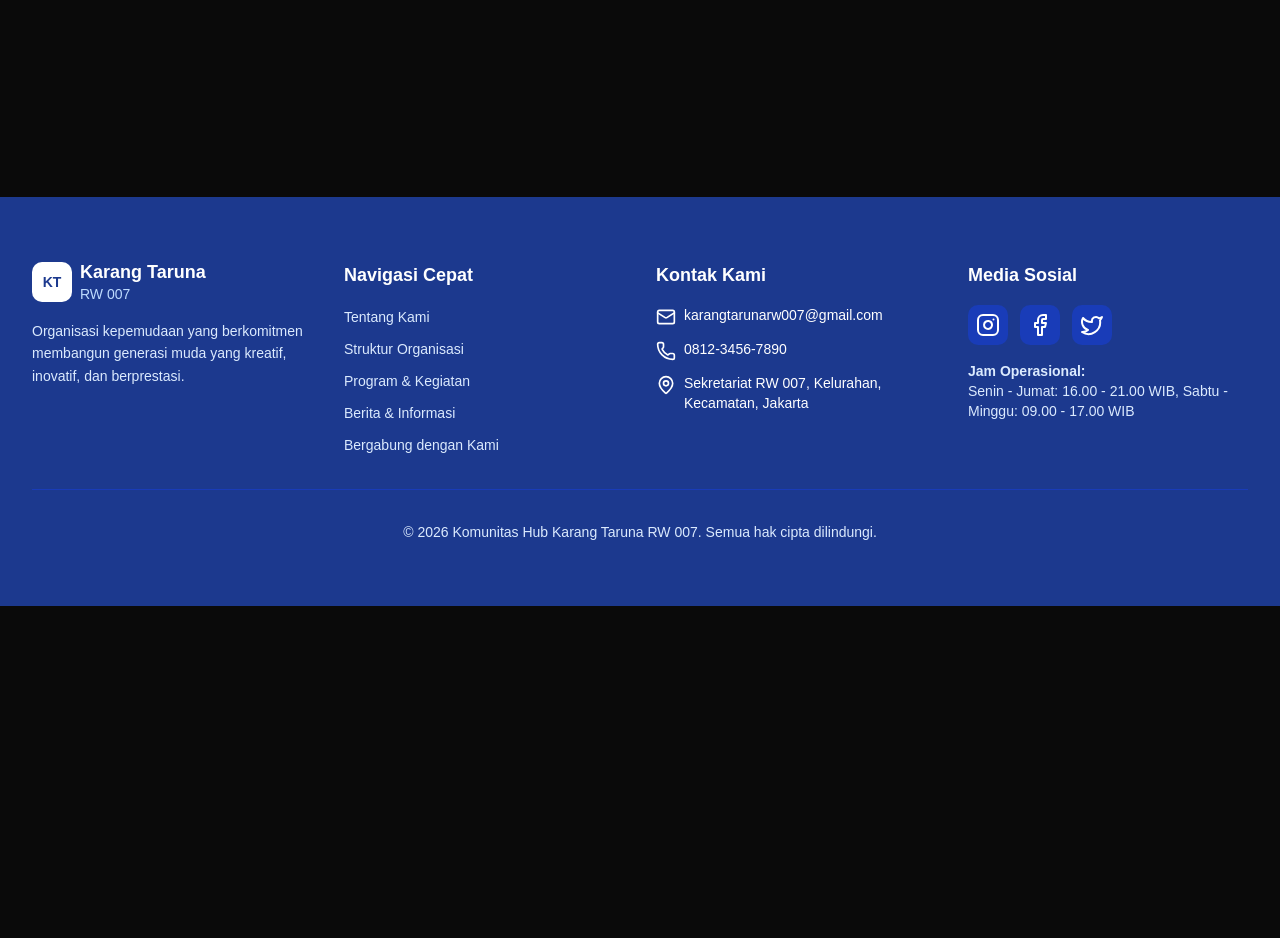
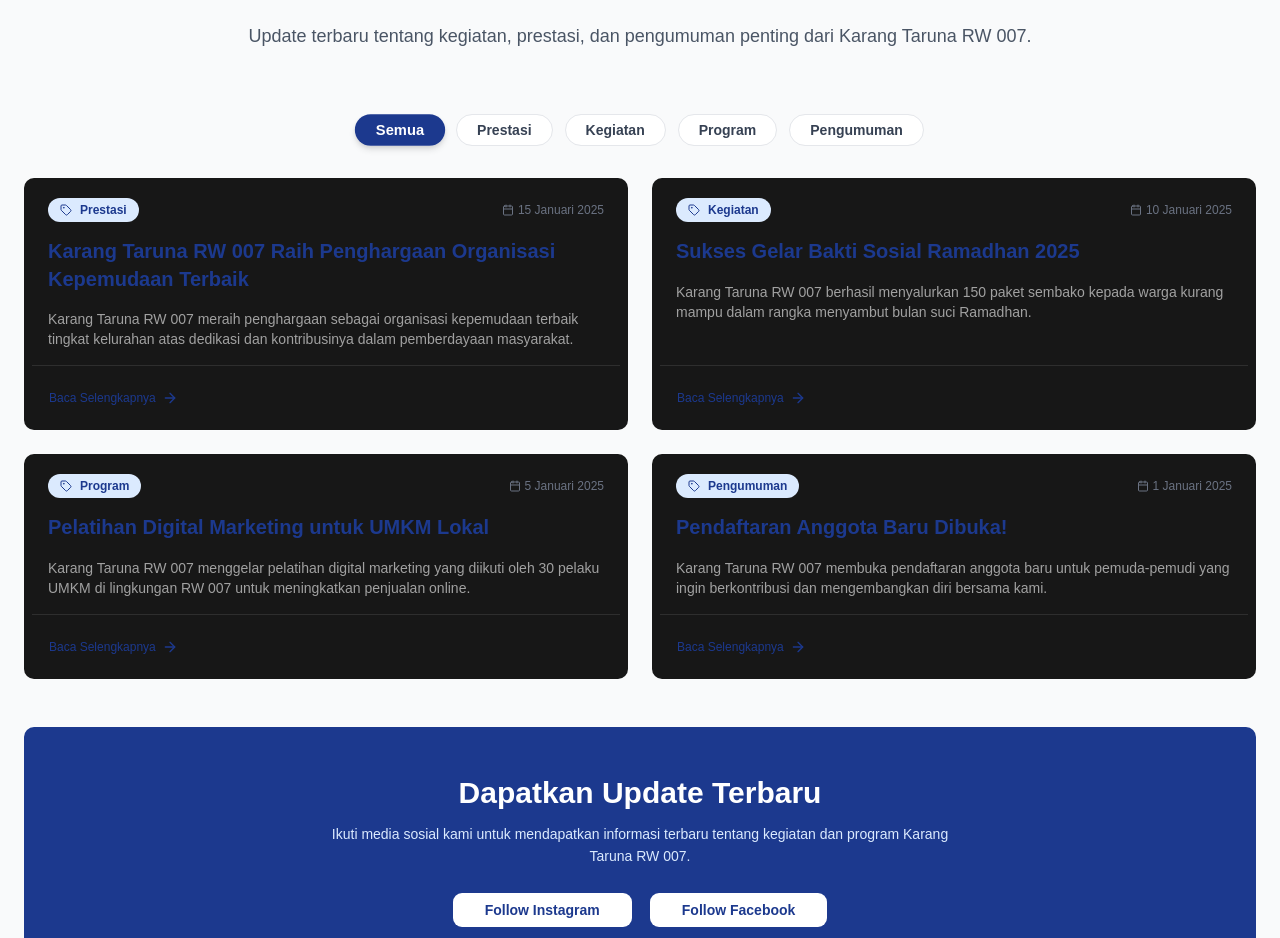
Before and after one commit to Farh4nHanz/kartar-rw-007, a React (Vite) app in the folder apps/web/: page /berita in a window 1280 px wide. Shown: the part 194-1132 px from the top of the page. Before the commit the page ends 800 px from the top, so only its background shows below. Built offline with nearby package versions, Linux system fonts and the light colour scheme.

Commit message:
feat(page): add news page

```diff
--- a/apps/web/src/components/footer.tsx
+++ b/apps/web/src/components/footer.tsx
@@ -9,7 +9,7 @@ const quickLinks: {
 	{ to: "/tentang-kami", label: "Tentang Kami" },
 	{ to: "/struktur", label: "Struktur Organisasi" },
 	{ to: "/program", label: "Program & Kegiatan" },
-	{ to: "/", label: "Berita & Informasi" },
+	{ to: "/berita", label: "Berita & Informasi" },
 	{ to: "/", label: "Bergabung dengan Kami" },
 ] as const;
 
--- a/apps/web/src/components/header.tsx
+++ b/apps/web/src/components/header.tsx
@@ -13,7 +13,7 @@ const links: {
 	{ to: "/tentang-kami", label: "Tentang Kami" },
 	{ to: "/struktur", label: "Struktur Organisasi" },
 	{ to: "/program", label: "Program & Kegiatan" },
-	{ to: "/", label: "Berita" },
+	{ to: "/berita", label: "Berita" },
 	{ to: "/galeri", label: "Galeri" },
 	{ to: "/kolaborasi", label: "Kolaborasi" },
 	{ to: "/", label: "Bergabung" },
--- a/apps/web/src/main.tsx
+++ b/apps/web/src/main.tsx
@@ -9,6 +9,7 @@ const router = createRouter({
 	defaultPreload: "intent",
 	defaultPendingComponent: () => <Loader />,
 	context: {},
+	scrollRestoration: true,
 });
 
 declare module "@tanstack/react-router" {
--- a/apps/web/src/routeTree.gen.ts
+++ b/apps/web/src/routeTree.gen.ts
@@ -15,6 +15,7 @@ import { Route as ProgramRouteImport } from './routes/program'
 import { Route as KontakRouteImport } from './routes/kontak'
 import { Route as KolaborasiRouteImport } from './routes/kolaborasi'
 import { Route as GaleriRouteImport } from './routes/galeri'
+import { Route as BeritaRouteImport } from './routes/berita'
 import { Route as IndexRouteImport } from './routes/index'
 
 const TentangKamiRoute = TentangKamiRouteImport.update({
@@ -47,6 +48,11 @@ const GaleriRoute = GaleriRouteImport.update({
   path: '/galeri',
   getParentRoute: () => rootRouteImport,
 } as any)
+const BeritaRoute = BeritaRouteImport.update({
+  id: '/berita',
+  path: '/berita',
+  getParentRoute: () => rootRouteImport,
+} as any)
 const IndexRoute = IndexRouteImport.update({
   id: '/',
   path: '/',
@@ -55,6 +61,7 @@ const IndexRoute = IndexRouteImport.update({
 
 export interface FileRoutesByFullPath {
   '/': typeof IndexRoute
+  '/berita': typeof BeritaRoute
   '/galeri': typeof GaleriRoute
   '/kolaborasi': typeof KolaborasiRoute
   '/kontak': typeof KontakRoute
@@ -64,6 +71,7 @@ export interface FileRoutesByFullPath {
 }
 export interface FileRoutesByTo {
   '/': typeof IndexRoute
+  '/berita': typeof BeritaRoute
   '/galeri': typeof GaleriRoute
   '/kolaborasi': typeof KolaborasiRoute
   '/kontak': typeof KontakRoute
@@ -74,6 +82,7 @@ export interface FileRoutesByTo {
 export interface FileRoutesById {
   __root__: typeof rootRouteImport
   '/': typeof IndexRoute
+  '/berita': typeof BeritaRoute
   '/galeri': typeof GaleriRoute
   '/kolaborasi': typeof KolaborasiRoute
   '/kontak': typeof KontakRoute
@@ -85,6 +94,7 @@ export interface FileRouteTypes {
   fileRoutesByFullPath: FileRoutesByFullPath
   fullPaths:
     | '/'
+    | '/berita'
     | '/galeri'
     | '/kolaborasi'
     | '/kontak'
@@ -94,6 +104,7 @@ export interface FileRouteTypes {
   fileRoutesByTo: FileRoutesByTo
   to:
     | '/'
+    | '/berita'
     | '/galeri'
     | '/kolaborasi'
     | '/kontak'
@@ -103,6 +114,7 @@ export interface FileRouteTypes {
   id:
     | '__root__'
     | '/'
+    | '/berita'
     | '/galeri'
     | '/kolaborasi'
     | '/kontak'
@@ -113,6 +125,7 @@ export interface FileRouteTypes {
 }
 export interface RootRouteChildren {
   IndexRoute: typeof IndexRoute
+  BeritaRoute: typeof BeritaRoute
   GaleriRoute: typeof GaleriRoute
   KolaborasiRoute: typeof KolaborasiRoute
   KontakRoute: typeof KontakRoute
@@ -165,6 +178,13 @@ declare module '@tanstack/react-router' {
       preLoaderRoute: typeof GaleriRouteImport
       parentRoute: typeof rootRouteImport
     }
+    '/berita': {
+      id: '/berita'
+      path: '/berita'
+      fullPath: '/berita'
+      preLoaderRoute: typeof BeritaRouteImport
+      parentRoute: typeof rootRouteImport
+    }
     '/': {
       id: '/'
       path: '/'
@@ -177,6 +197,7 @@ declare module '@tanstack/react-router' {
 
 const rootRouteChildren: RootRouteChildren = {
   IndexRoute: IndexRoute,
+  BeritaRoute: BeritaRoute,
   GaleriRoute: GaleriRoute,
   KolaborasiRoute: KolaborasiRoute,
   KontakRoute: KontakRoute,
--- /dev/null
+++ b/apps/web/src/routes/berita.tsx
@@ -0,0 +1,131 @@
+import { createFileRoute, Link } from "@tanstack/react-router";
+import { ArrowRight, Calendar, Tag } from "lucide-react";
+import { useState } from "react";
+import { Button } from "@/components/ui/button";
+import {
+	Card,
+	CardContent,
+	CardFooter,
+	CardHeader,
+	CardTitle,
+} from "@/components/ui/card";
+import { contactInfo, news } from "@/data/mock";
+import { cn } from "@/lib/utils";
+
+export const Route = createFileRoute("/berita")({
+	component: RouteComponent,
+});
+
+function RouteComponent() {
+	const [filter, setFilter] = useState("Semua");
+	const categories = ["Semua", ...new Set(news.map((n) => n.category))];
+
+	const filteredNews =
+		filter === "Semua" ? news : news.filter((n) => n.category === filter);
+
+	return (
+		<div className="flex h-fit min-h-screen w-full justify-center bg-gray-50 py-16">
+			<div className="container w-full px-6 py-2">
+				{/* Header */}
+				<div className="mb-16 text-center">
+					<h1 className="mb-4 font-bold text-5xl text-blue-900">
+						Berita & Informasi
+					</h1>
+					<p className="text-gray-600 text-lg">
+						Update terbaru tentang kegiatan, prestasi, dan pengumuman penting
+						dari Karang Taruna RW 007.
+					</p>
+				</div>
+
+				{/* Filter */}
+				<div className="mb-8 flex flex-wrap justify-center gap-3">
+					{categories.map((category) => (
+						<Button
+							key={category}
+							className={cn(
+								"rounded-full px-5 py-2 font-[550] text-sm transition-all duration-300",
+								filter === category
+									? "scale-105 bg-blue-900 text-white shadow-md"
+									: "border border-gray-200 bg-white text-gray-700 hover:bg-blue-50 hover:text-blue-900",
+							)}
+							onClick={() => setFilter(category)}
+						>
+							{category}
+						</Button>
+					))}
+				</div>
+
+				{/* News Grid */}
+				<div className="grid grid-cols-[repeat(auto-fill,minmax(400px,1fr))] gap-6">
+					{filteredNews.map((news) => (
+						<Card
+							key={news.id}
+							className="overflow-hidden rounded-lg px-2 py-5 transition-all duration-300 hover:-translate-y-1 hover:shadow-lg"
+						>
+							<CardHeader>
+								<div className="mb-3 flex items-center justify-between">
+									<span className="flex items-center gap-2 rounded-full bg-blue-100 px-3 py-1 font-semibold text-blue-900 text-xs">
+										<Tag className="size-3" />
+										{news.category}
+									</span>
+									<span className="flex items-center gap-1 text-gray-500 text-xs">
+										<Calendar className="size-3" />
+										{new Intl.DateTimeFormat("id-ID", {
+											dateStyle: "long",
+										}).format(new Date(news.date))}
+									</span>
+								</div>
+
+								<CardTitle className="font-semibold text-blue-900 text-xl leading-snug">
+									{news.title}
+								</CardTitle>
+							</CardHeader>
+
+							<CardContent className="line-clamp-4 h-full text-muted-foreground text-sm">
+								{news.excerpt}
+							</CardContent>
+
+							<CardFooter>
+								<Link to=".">
+									<Button
+										variant="link"
+										className="px-0 text-blue-900 hover:cursor-pointer"
+									>
+										Baca Selengkapnya
+										<ArrowRight className="size-4" />
+									</Button>
+								</Link>
+							</CardFooter>
+						</Card>
+					))}
+				</div>
+
+				{/* Subscription CTA */}
+				<Card className="mt-12 flex w-full items-center rounded-lg bg-blue-900 text-white">
+					<CardContent className="flex max-w-2xl flex-col items-center py-8 text-center">
+						<h3 className="mb-3 font-bold text-3xl">Dapatkan Update Terbaru</h3>
+						<p className="mb-6 text-blue-100 text-sm leading-relaxed">
+							Ikuti media sosial kami untuk mendapatkan informasi terbaru
+							tentang kegiatan dan program Karang Taruna RW 007.
+						</p>
+
+						<div className="flex items-center gap-4">
+							{contactInfo.socialMedia
+								.filter((sm) => sm.label.toLowerCase() !== "twitter")
+								.map((sm) => (
+									<Link to={sm.link} key={sm.label}>
+										<Button
+											size="lg"
+											className="rounded-lg bg-white px-8 py-4 font-semibold text-blue-900 text-sm transition-colors duration-300 hover:cursor-pointer hover:bg-gray-100"
+										>
+											Follow {sm.label}
+										</Button>
+									</Link>
+								))}
+						</div>
+					</CardContent>
+				</Card>
+			</div>
+		</div>
+	);
+}
--- a/apps/web/src/routes/index.tsx
+++ b/apps/web/src/routes/index.tsx
@@ -175,7 +175,7 @@ function HomeComponent() {
 					</div>
 
 					{/* All News CTA */}
-					<Link to="/">
+					<Link to="/berita">
 						<Button
 							variant="outline"
 							className="rounded-md border-blue-900 p-4 font-[550] text-blue-900 text-sm capitalize hover:cursor-pointer hover:bg-blue-50 hover:text-blue-900"
```
